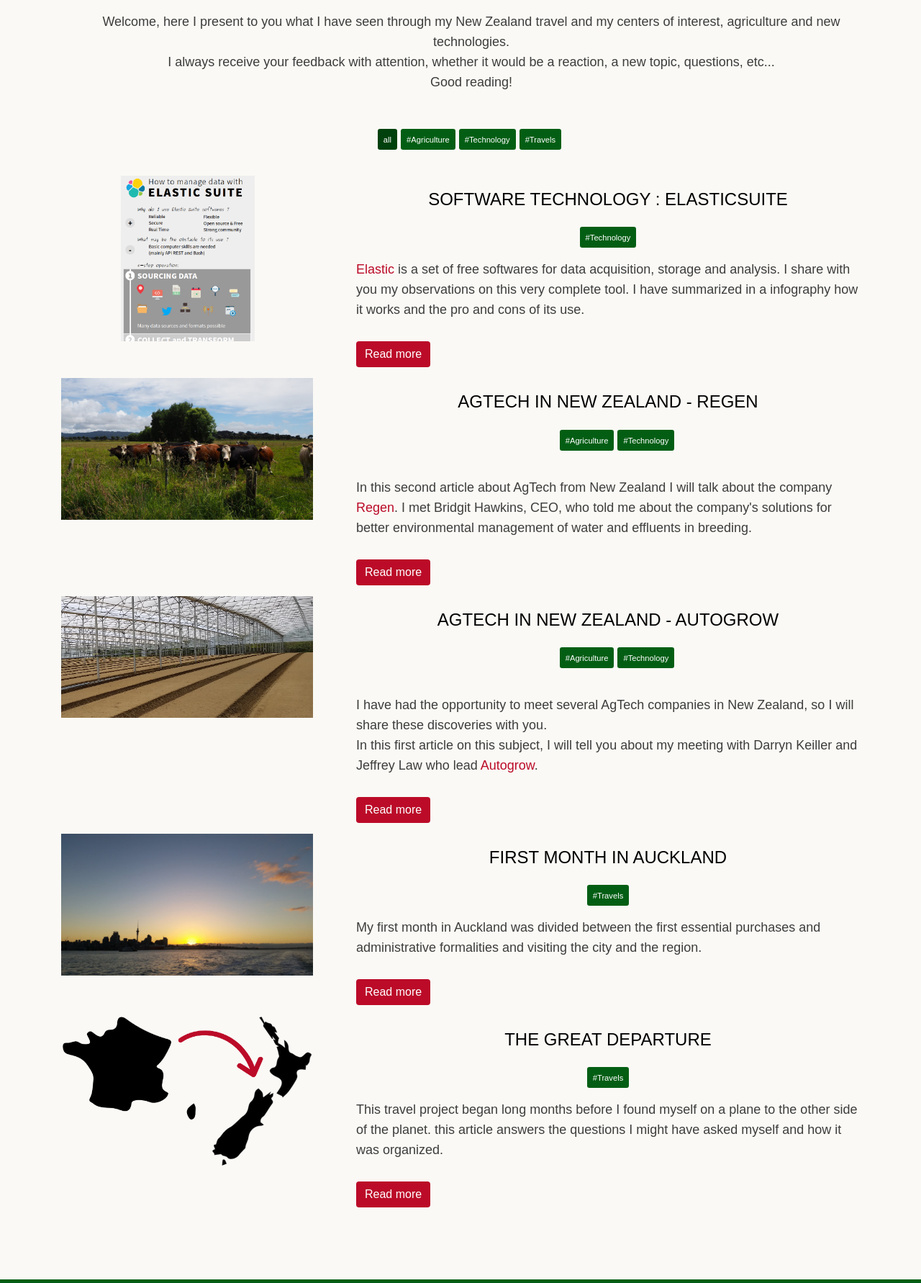
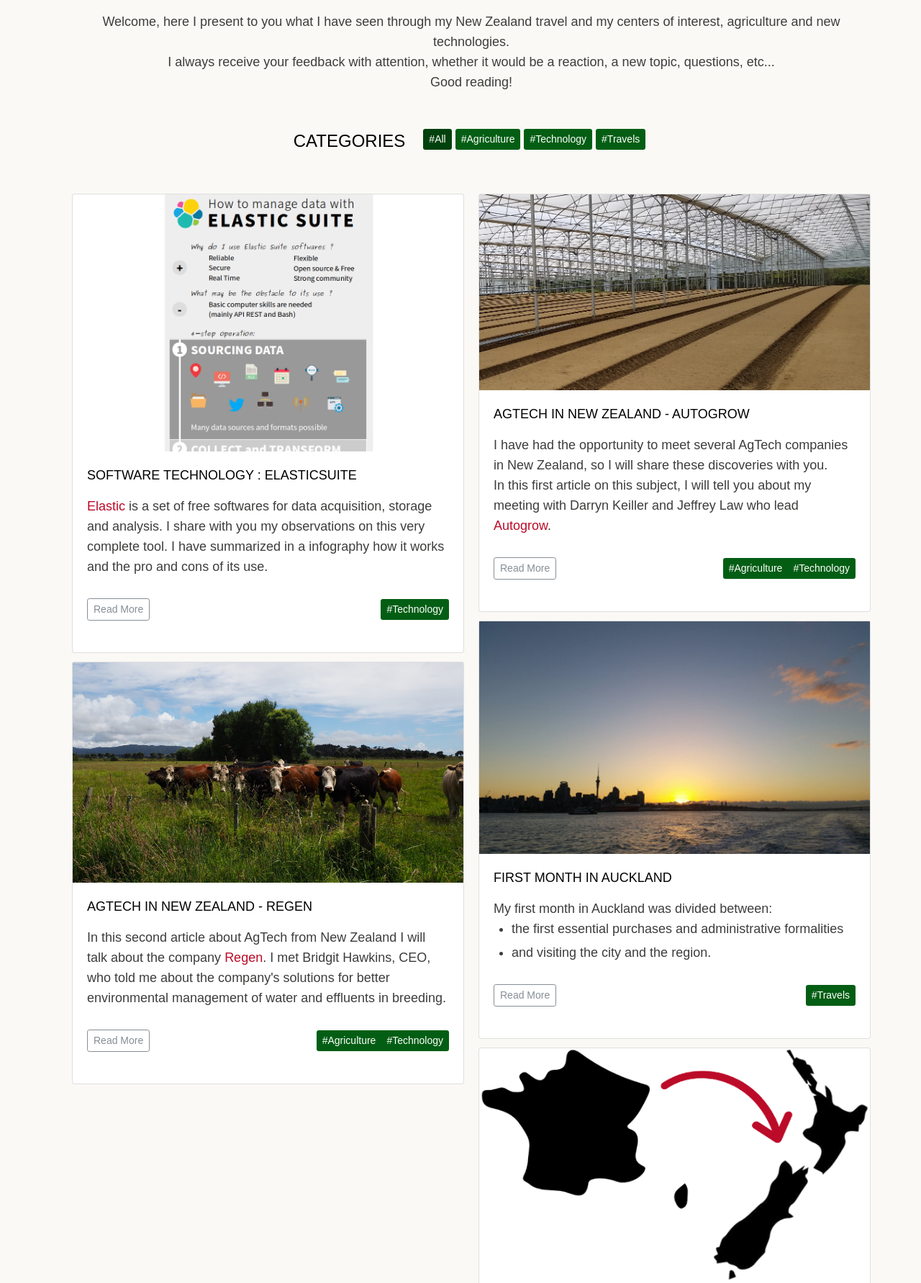
Before and after one commit to LaurieBe/website, a PHP site: page /blog.php in a window 1280 px wide. Shown: the part 246-2028 px from the top of the page at 72% size. Run offline with PHP 8.4, Linux system fonts and the light colour scheme.

Commit message:
cartes blog

```diff
--- a/laurie.besinet.net/_include/css/main.css
+++ b/laurie.besinet.net/_include/css/main.css
@@ -728,7 +728,6 @@ Version: 1.0
 	}
 
 	.title-description {
-		font-size: 24px;
 		text-transform: uppercase;
 		text-align: center;
 	}
@@ -736,31 +735,6 @@ Version: 1.0
 	/* ==================================================
 	   Section Portfolio
 	================================================== */
-
-	.work-nav #filters {
-		margin: 0;
-		padding: 0;
-		list-style: none;
-	}
-
-	.work-nav #filters li {
-		margin: 0 0 30px 0;
-		padding: 0;
-		display: inline-block;
-	}
-
-	.work-nav #filters li a {
-		display: block;
-	}
-
-	.work-nav #filters li a:hover {
-
-	}
-
-	.work-nav #filters li a.selected {
-
-	}
-
 	#thumbs {
 		margin: 0;
 		padding: 0;
@@ -1721,6 +1695,7 @@ Version: 1.0
 
 	.listfilters {
 		list-style: none;
+		margin-bottom: 50px;
 	}
 
 	.listfilters li {
@@ -1740,6 +1715,44 @@ Version: 1.0
 	  }
 	}
 
-
-
+	#filters h3{
+		margin: 0;
+		margin-right: 20px;
+	}
+
+.card-img-top {
+	width: 100%;
+	display: block;
+	margin: 0;
 }
+
+.card-img-top img {
+	margin: 0;
+	height: 100%;
+	max-height: 400px;
+}
+
+.card-body {
+	background: white;
+}
+
+.card-title {
+	font-size: 18px;
+	margin: 0px;
+	margin-bottom: 15px;
+	text-align: left;
+}
+
+.card-columns {
+    -webkit-column-count: 2;
+    column-count: 2;
+}
+
+.card-columns {
+  @include media-breakpoint-only(lg) {
+    column-count: 4;
+  }
+  @include media-breakpoint-only(xl) {
+    column-count: 5;
+  }
+}
--- a/laurie.besinet.net/_include/js/main_test.js
+++ b/laurie.besinet.net/_include/js/main_test.js
@@ -26,13 +26,13 @@ function filtre (myElement) {
   //"all" Filter case
   if (id_filtre == "all") {
     for(var i=0;i<articles.length;i++)
-    articles[i].style.display='flex';
+    articles[i].style.display='inline-block';
   }
   //one filter case
   else {
       for(var i=0;i<articles.length;i++)
         if (articles[i].className.includes(id_filtre)){
-          articles[i].style.display='flex';
+          articles[i].style.display='inline-block';
         }
         else {
           articles[i].style.display='none';
--- a/laurie.besinet.net/blog.php
+++ b/laurie.besinet.net/blog.php
@@ -36,10 +36,9 @@
   <!-- End header -->
 
 
-  <!-- Presentation Section -->
+  <!-- Page -->
   <div id="blog" class="page">
   	<div id="content" class="container">
-
 
     	<!-- Title Page -->
       <div class="row">
@@ -53,133 +52,128 @@
       <!-- End Title Page -->
 
       <!-- filters -->
-      <div  class="listfilters row d-flex justify-content-center mb-3">
-        <ul id="filters">
-          <li><a onclick="filtre(this);" href="#filters" id="all" class="active btn btn-secondary btn-sm" role="button"><span class="small">all</span></a></li>
-          <li><a onclick="filtre(this);" href="#filters" id="agri" class="btn btn-secondary btn-sm " role="button"><span class="small">#Agriculture</span></a></li>
-          <li><a onclick="filtre(this);" href="#filters" id="tech" class="btn btn-secondary btn-sm " role="button"><span class="small">#Technology</span></a></li>
-          <li><a onclick="filtre(this);" href="#filters" id="travel" class="btn btn-secondary btn-sm " role="button"><span class="small">#Travels</span></a></li>
-        </ul>
+      <div>
+        <div  class="listfilters row d-flex justify-content-center">
+          <ul id="filters">
+            <li style="vertical-align: top;"><h3 class="title-description">Categories</h3></li>
+            <li><a onclick="filtre(this);" href="#filters" id="all" class="active btn btn-secondary btn-sm" role="button"><span>#All</span></a></li>
+            <li><a onclick="filtre(this);" href="#filters" id="agri" class="btn btn-secondary btn-sm " role="button"><span>#Agriculture</span></a></li>
+            <li><a onclick="filtre(this);" href="#filters" id="tech" class="btn btn-secondary btn-sm " role="button"><span>#Technology</span></a></li>
+            <li><a onclick="filtre(this);" href="#filters" id="travel" class="btn btn-secondary btn-sm " role="button"><span>#Travels</span></a></li>
+          </ul>
+        </div>
       </div>
       <!-- end filters -->
 
+      <!-- articles -->
+      <div id="articles" class="container card-columns">
 
-      <!-- articles -->
-      <div id="articles">
+            <div class="card article techn">
+              <div class="mb-4 box-shadow">
+                <a href="a4.php#a4">
+                  <figure class="card-img-top i18n_a4_pic">
+                    <img src="./_include/img/nz/infographie2_small_en.png" alt="" />
+                  </figure>
+                </a>
+                <div class="card-body">
+                  <a href="a4.php#a4">
+                    <h2 class="card-title i18n_a4_title title-description">Software Technology : ElasticSuite</h2>
+                  </a>
+                  <p class="card-text i18n_a4_intro">
+                    <a href=\"https://elastic.co/\" target=\"_blank\">Elastic</a> is a set of free softwares for data acquisition, storage and analysis. I share with you my observations on this very complete tool. I have summarized in a infography how it works and the pro and cons of its use.
+                  </p>
+                  <div class="d-flex justify-content-between align-items-center">
+                    <a href="a4.php#a4" role="button" class="btn btn-sm btn-outline-secondary"><span>Read More</span></a>
+                    <a onclick="filtre(this);" href="#filters" id="tech" class="btn btn-secondary btn-sm " role="button"><span>#Technology</span></a>
+                  </div>
+                </div>
+              </div>
+            </div>
 
-        <!-- article a4 -->
-        <div class="row article techn">
-          <div class="col-lg-4">
-            <div class="myPicturesBox">
-              <a href="a4.php#a4"><div class="i18n_a4_pic"></div></a>
+            <div class="card article techn agri">
+              <div class="mb-4 box-shadow">
+                <a href="a3.php#a3">
+                  <figure class="card-img-top i18n_a3_pic"></figure>
+                </a>
+                <div class="card-body">
+                  <a href="a3.php#a3">
+                    <h2 class="card-title i18n_a3_title title-description"></h2>
+                  </a>
+                  <p class="card-text i18n_a3_intro"></p>
+                  <div class="d-flex justify-content-between align-items-center">
+                    <a href="a3.php#a3" role="button" class="btn btn-sm btn-outline-secondary"><span>Read More</span></a>
+                    <div class="btn-group" role="group">
+                      <a onclick="filtre(this);" href="#filters" id="agri" class="btn btn-secondary btn-sm " role="button"><span >#Agriculture</span></a>
+                      <a onclick="filtre(this);" href="#filters" id="tech" class="btn btn-secondary btn-sm " role="button"><span>#Technology</span></a>
+                    </div>
+                  </div>
+                </div>
+              </div>
             </div>
-          </div>
-          <div class="col-lg-8">
-            <div style="margin-left: 30px;">
-              <a href="a4.php#a4"><h2 class="i18n_a4_title title-description"></h2></a>
-              <div class="listfilters d-flex justify-content-center mb-3">
-                <a onclick="filtre(this);" href="#filters" id="tech" class="btn btn-secondary btn-sm " role="button"><span class="small">#Technology</span></a>
+
+            <div class="card article techn agri">
+              <div class="mb-4 box-shadow">
+                <a href="a2.php#a2">
+                  <figure class="card-img-top i18n_a2_pic" style="height: 272px;"></figure>
+                </a>
+                <div class="card-body">
+                  <a href="a2.php#a2">
+                    <h2 class="card-title i18n_a2_title title-description"></h2>
+                  </a>
+                  <p class="card-text i18n_a2_intro"></p>
+                  <div class="d-flex justify-content-between align-items-center">
+                    <a href="a2.php#a2" role="button" class="btn btn-sm btn-outline-secondary"><span>Read More</span></a>
+                    <div class="btn-group" role="group">
+                      <a onclick="filtre(this);" href="#filters" id="agri" class="btn btn-secondary btn-sm " role="button"><span >#Agriculture</span></a>
+                      <a onclick="filtre(this);" href="#filters" id="tech" class="btn btn-secondary btn-sm " role="button"><span>#Technology</span></a>
+                    </div>
+                  </div>
+                </div>
               </div>
-              <p class="i18n_a4_intro"></p>
-              <a href="a4.php#a4" class="btn btn-primary" role="button"><span class="i18n_url"></span></a>
             </div>
-          </div>
-          <hr>
+
+            <div class="card article travel">
+              <div class="mb-4 box-shadow">
+                <a href="a1.php#a1">
+                  <figure class="card-img-top i18n_a1_pic" style="height: 323px; max-height: 323px;"></figure>
+                </a>
+                <div class="card-body">
+                  <a href="a1.php#a1">
+                    <h2 class="card-title i18n_a1_title title-description"></h2>
+                  </a>
+                  <p class="card-text i18n_a1_intro"></p>
+                  <div class="d-flex justify-content-between align-items-center">
+                    <a href="a1.php#a1" role="button" class="btn btn-sm btn-outline-secondary"><span>Read More</span></a>
+                    <a onclick="filtre(this);" href="#filters" id="travel" class="btn btn-secondary btn-sm " role="button"><span>#Travels</span></a>
+                  </div>
+                </div>
+              </div>
+            </div>
+
+            <div class="card article travel">
+              <div class="mb-4 box-shadow">
+                <a href="a0.php#a0">
+                  <figure class="card-img-top i18n_a0_pic"></figure>
+                </a>
+                <div class="card-body">
+                  <a href="a0.php#a0">
+                    <h2 class="card-title i18n_a0_title title-description"></h2>
+                  </a>
+                  <p class="card-text i18n_a0_intro"></p>
+                  <div class="d-flex justify-content-between align-items-center">
+                    <a href="a0.php#a0" role="button" class="btn btn-sm btn-outline-secondary"><span>Read More</span></a>
+                    <a onclick="filtre(this);" href="#filters" id="travel" class="btn btn-secondary btn-sm " role="button"><span>#Travels</span></a>
+                  </div>
+                </div>
+              </div>
+            </div>
+
         </div>
-        <!-- article a4 -->
-
-        <!-- article a3 -->
-        <div class="row article agri tech">
-          <div class="col-lg-4">
-            <div class="myPicturesBox">
-                <a href="a3.php#a3"><div class="i18n_a3_pic"></div></a>
-            </div>
-          </div>
-          <div class="col-lg-8">
-                <div style="margin-left: 30px;">
-                  <a href="a3.php#a3"><h2 class="i18n_a3_title title-description"></h2></a>
-                  <div  class="listfilters row d-flex justify-content-center mb-3">
-                      <ul><li><a onclick="filtre(this);" href="#filters" id="agri" class="btn btn-secondary btn-sm " role="button"><span class="small">#Agriculture</span></a></li>
-                      <li><a onclick="filtre(this);" href="#filters" id="tech" class="btn btn-secondary btn-sm " role="button"><span class="small">#Technology</span></a></li></ul>
-                  </div>
-                  <p class="i18n_a3_intro"></p>
-                  <a href="a3.php#a3" class="btn btn-primary" role="button"><span class="i18n_url"></span></a>
-                </div>
-          </div>
-          <hr>
-        </div>
-        <!-- article a3 -->
-
-
-        <!-- article a2 -->
-        <div class="row article agri tech">
-          <div class="col-lg-4">
-            <div class="myPicturesBox">
-                <a href="a2.php#a2"><div class="i18n_a2_pic"></div></a>
-            </div>
-          </div>
-          <div class="col-lg-8">
-                <div style="margin-left: 30px;">
-                  <a href="a2.php#a2"><h2 class="i18n_a2_title title-description"></h2></a>
-                  <div  class="listfilters row d-flex justify-content-center mb-3">
-                    <ul><li><a onclick="filtre(this);" href="#filters" id="agri" class="btn btn-secondary btn-sm " role="button"><span class="small">#Agriculture</span></a></li>
-                    <li><a onclick="filtre(this);" href="#filters" id="tech" class="btn btn-secondary btn-sm " role="button"><span class="small">#Technology</span></a></li></ul>
-                  </div>
-                  <p class="i18n_a2_intro"></p>
-                  <a href="a2.php#a2" class="btn btn-primary" role="button"><span class="i18n_url"></span></a>
-                </div>
-          </div>
-          <hr>
-        </div>
-        <!-- article a2 -->
-
-        <!-- article a1 -->
-        <div class="row article travel">
-          <div class="col-lg-4">
-            <div class="myPicturesBox">
-                <a href="a1.php#a1"><div class="i18n_a1_pic"></div></a>
-            </div>
-          </div>
-          <div class="col-lg-8">
-                <div style="margin-left: 30px;">
-                  <a href="a1.php#a1"><h2 class="i18n_a1_title title-description"></h2></a>
-                  <div  class="listfilters row d-flex justify-content-center mb-3">
-                    <a onclick="filtre(this);" href="#filters" id="travel" class="btn btn-secondary btn-sm " role="button"><span class="small">#Travels</span></a>
-                  </div>
-                  <p class="i18n_a1_intro"></p>
-                  <a href="a1.php#a1" class="btn btn-primary" role="button"><span class="i18n_url"></span></a>
-                </div>
-          </div>
-          <hr>
-        </div>
-        <!-- article a1 -->
-
-        <!-- article a0 -->
-        <div class="row article travel">
-          <div class="col-lg-4">
-            <div class="myPicturesBox">
-                <a href="a0.php#a0">
-                  <div class="i18n_a0_pic"></div>
-                </a>
-            </div>
-          </div>
-          <div class="col-lg-8">
-                <div style="margin-left: 30px;">
-                  <a href="a0.php#a0"><h2 class="i18n_a0_title title-description"></h2></a>
-                  <div  class="listfilters row d-flex justify-content-center mb-3">
-                    <a onclick="filtre(this);" href="#filters" id="travel" class="btn btn-secondary btn-sm " role="button"><span class="small">#Travels</span></a>
-                  </div>
-                  <p class="i18n_a0_intro"></p>
-                  <a href="a0.php#a0" class="btn btn-primary" role="button"><span class="i18n_url"></span></a>
-                </div>
-          </div>
-        </div>
-        <!-- fin article a0 -->
+        <!-- End articles -->
 
       </div>
-      <!-- fin articles -->
     </div>
-  </div>
+    <!-- End Page -->
 
   <!-- Footer -->
   <?php include("footer.php"); ?>
```
Also changed, not shown: laurie.besinet.net/_include/js/trad_i18next_nz.js.
